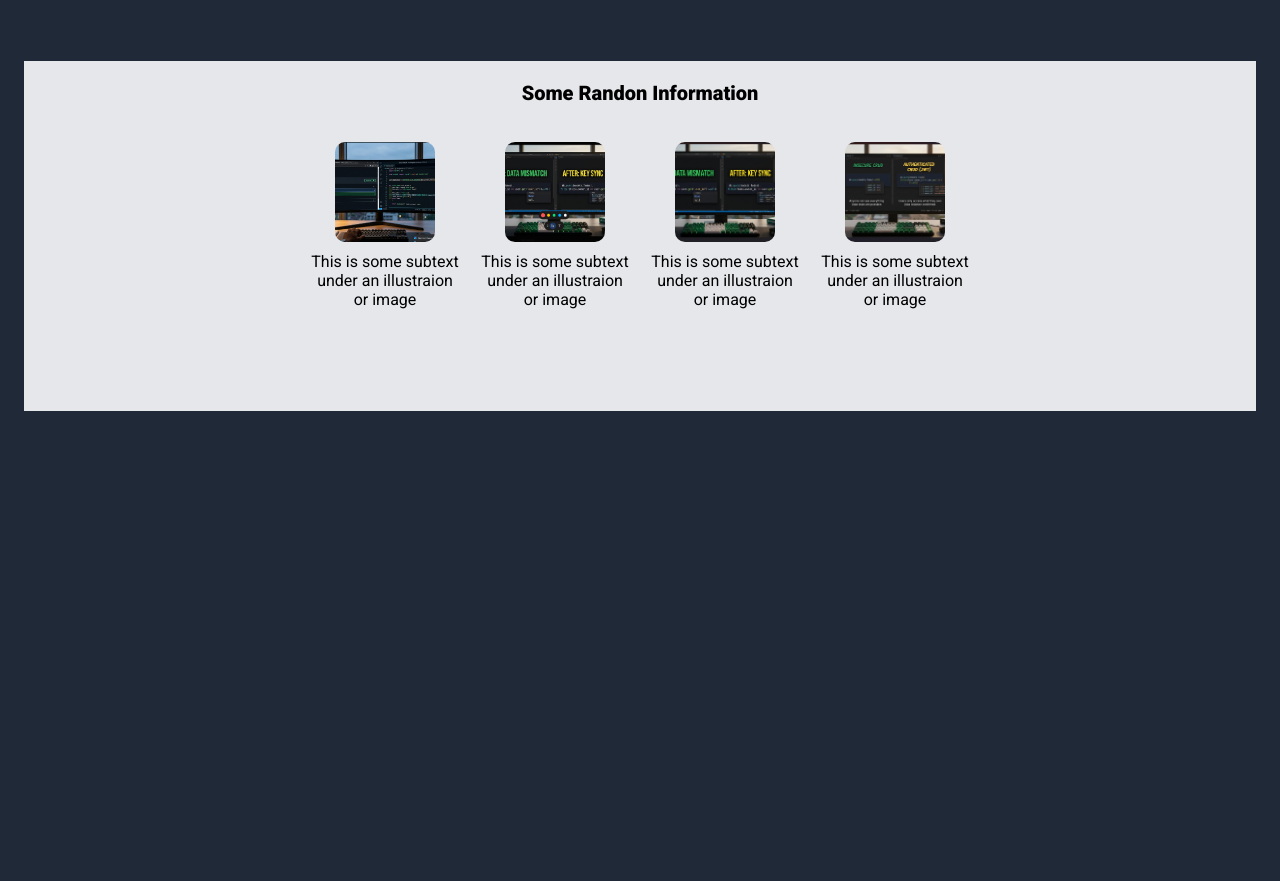
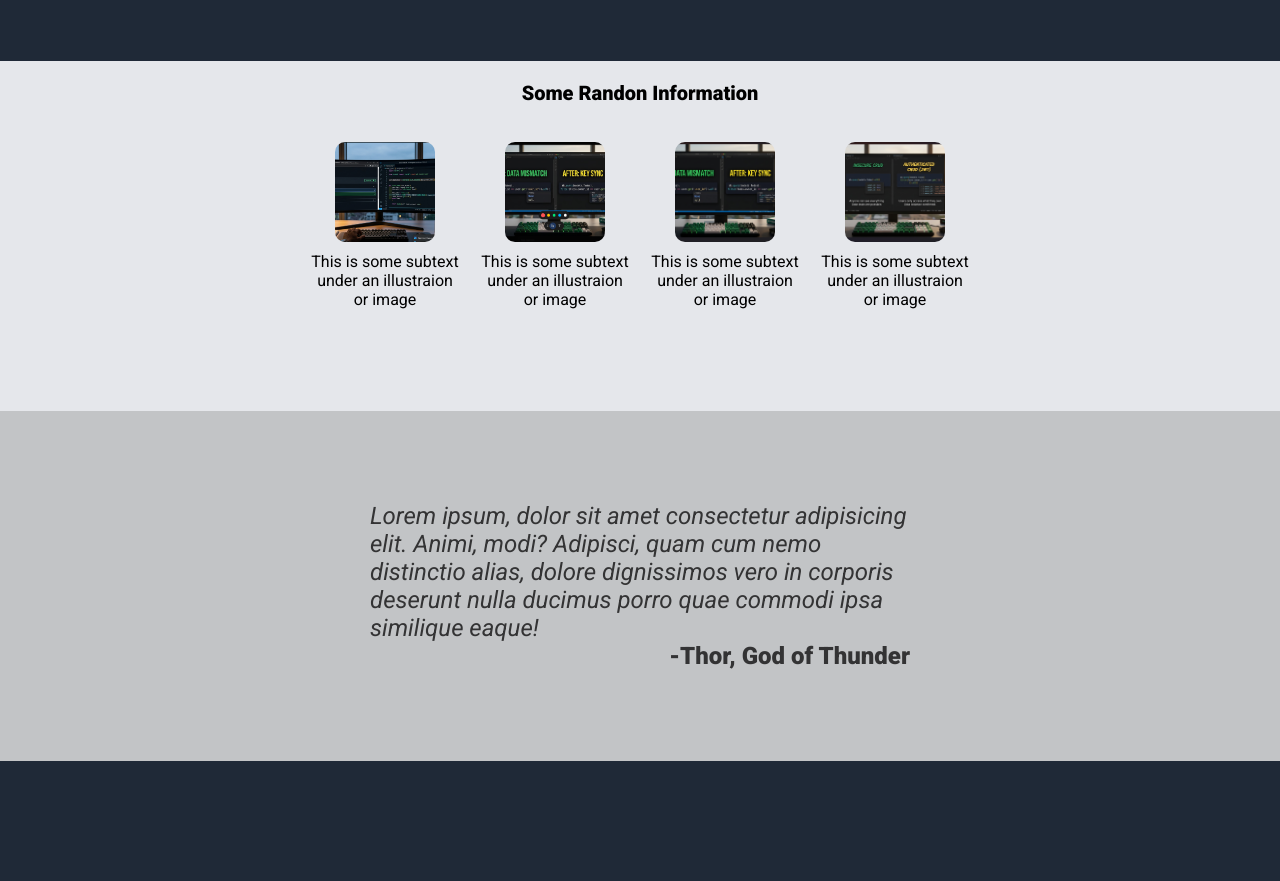
Before and after one commit to Benadfem/landing-page-challenge, a plain HTML site: page index.html in a window 1280 px wide. Shown: the part 464-1345 px from the top of the page. Before the commit the page ends 995 px from the top, so only its background shows below. Drawn offline with Linux system fonts and the light colour scheme.

Commit message:
INFO and QUOTE
The information and the quote page is completed

```diff
--- a/index.html
+++ b/index.html
@@ -73,6 +73,19 @@
           </div>
         </div>
       </section>
+
+      <section class="exalt">
+        <div class="inspire">
+          <p>
+            Lorem ipsum, dolor sit amet consectetur adipisicing elit. Animi,
+            modi? Adipisci, quam cum nemo distinctio alias, dolore dignissimos
+            vero in corporis deserunt nulla ducimus porro quae commodi ipsa
+            similique eaque!
+          </p>
+          <p class="quote">-Thor, God of Thunder</p>
+        </div>
+
+      </section>
     </div>
     <footer></footer>
 
--- a/style.css
+++ b/style.css
@@ -19,7 +19,11 @@ body {
   display: flex;
   flex-direction: column;
   align-items: center;
-
+  .info,
+  .exalt {
+    height: 350px;
+    width: 100vw;
+  }
 }
 
 /* Outer section wrapper spanning full width */
@@ -68,7 +72,6 @@ body {
 
 .hero-info {
   flex: 1;
-  margin-left: 50px;
 }
 
 .hero-text {
@@ -114,8 +117,6 @@ body {
   background-color: #e5e7eb;
   color: black;
   margin-top: 25px;
-  height: 350px;
-  width: 100%;
 }
 
 .info .card {
@@ -135,6 +136,7 @@ body {
   align-items: center;
   justify-content: center;
   gap: 10px;
+  margin-bottom: 100px;
 }
 .img-card {
   height: 100px;
@@ -144,11 +146,6 @@ body {
   border-radius: 10px;
 }
 
-footer {
-  background-color: #1f2937;
-  height: 120px;
-  width: 120px;
-}
 .info .text {
   text-align: center;
   font-weight: 900;
@@ -158,3 +155,35 @@ footer {
 .image-text {
   text-align: center;
 }
+
+.exalt {
+  background-color: #c2c4c6;
+  color: #333334;
+  display: flex;
+  flex-direction: column;
+  justify-content: center;
+  align-items: center;
+}
+.inspire {
+  font-style: italic;
+  width: 50%;
+  padding: 50px;
+  font-size: 1.5rem;
+}
+.info {
+  height: 350px;
+  width: 100vw;
+}
+
+.quote {
+  display: flex;
+  justify-content: flex-end;
+  font-weight: 900;
+  font-style: normal;
+}
+
+footer {
+  background-color: #1f2937;
+  height: 120px;
+  width: 120px;
+}
```
